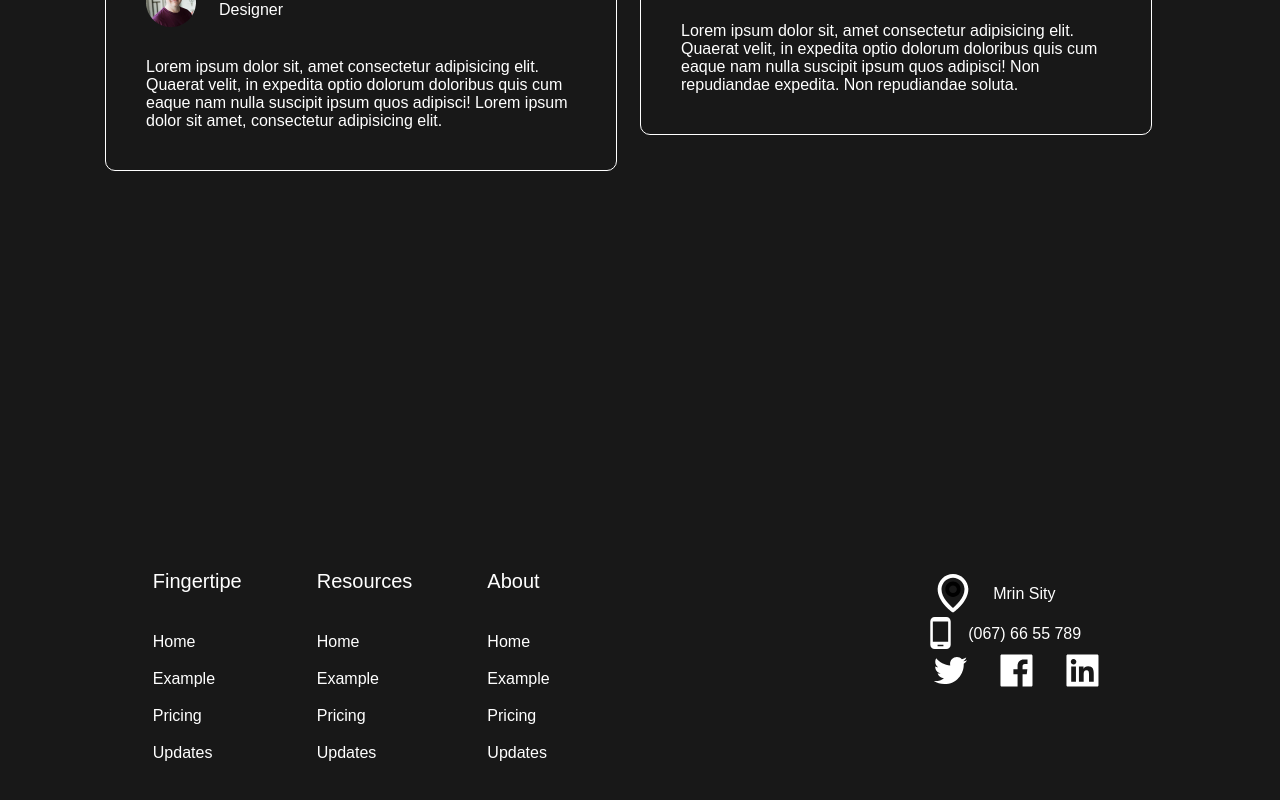
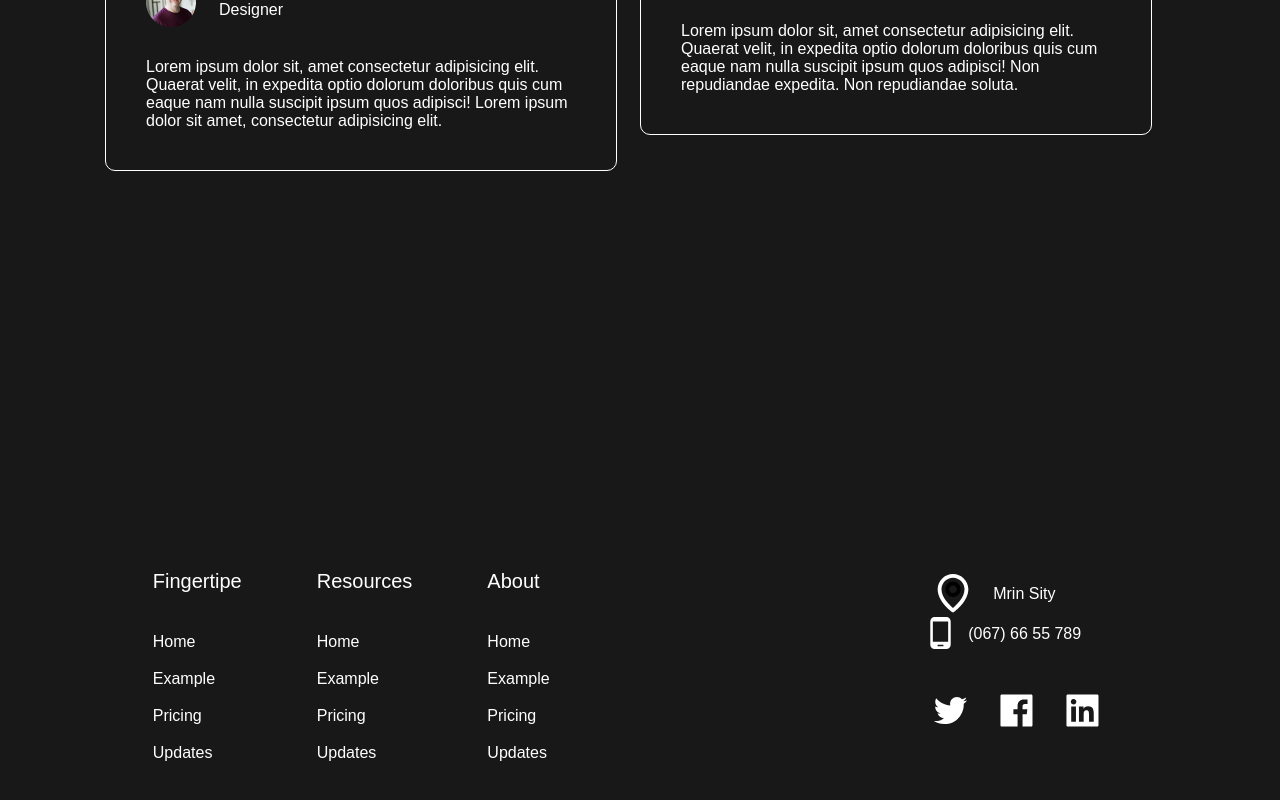
Before and after one commit to AleksandrKompanetc/reactjs-figma-app, a React (Create React App) app: page / in a window 1280 px wide. Shown: the part 6525-7325 px from the top of the page. Built offline with nearby package versions, Linux system fonts and the light colour scheme.

Commit message:
changed styles for Footer

```diff
--- a/src/components/Footer.css
+++ b/src/components/Footer.css
@@ -60,6 +60,10 @@
   margin-right: 17px;
 }
 
+.info__logos {
+  margin-top: 40px;
+}
+
 .info__logos a {
   margin-right: 24px;
   text-decoration: none;
```
